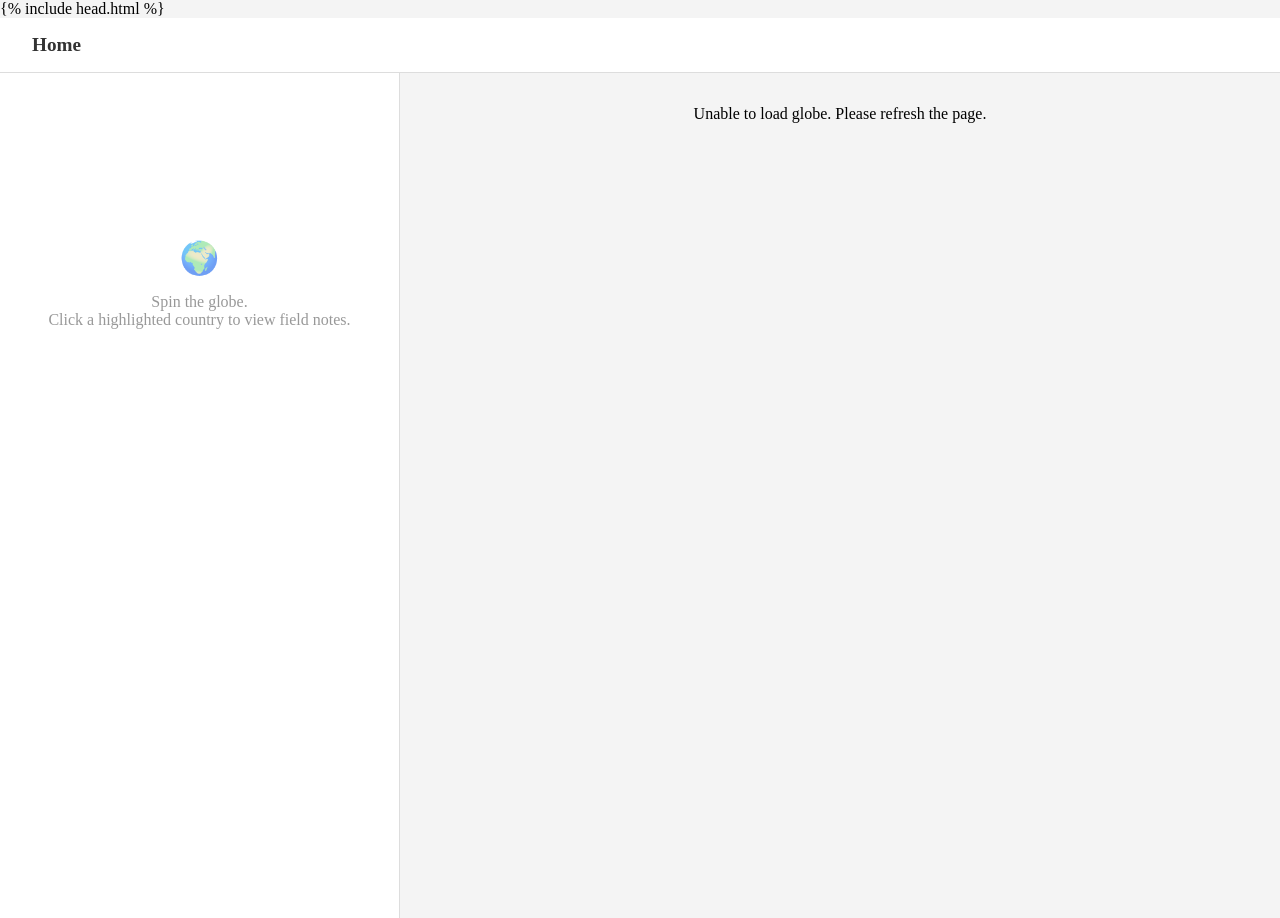
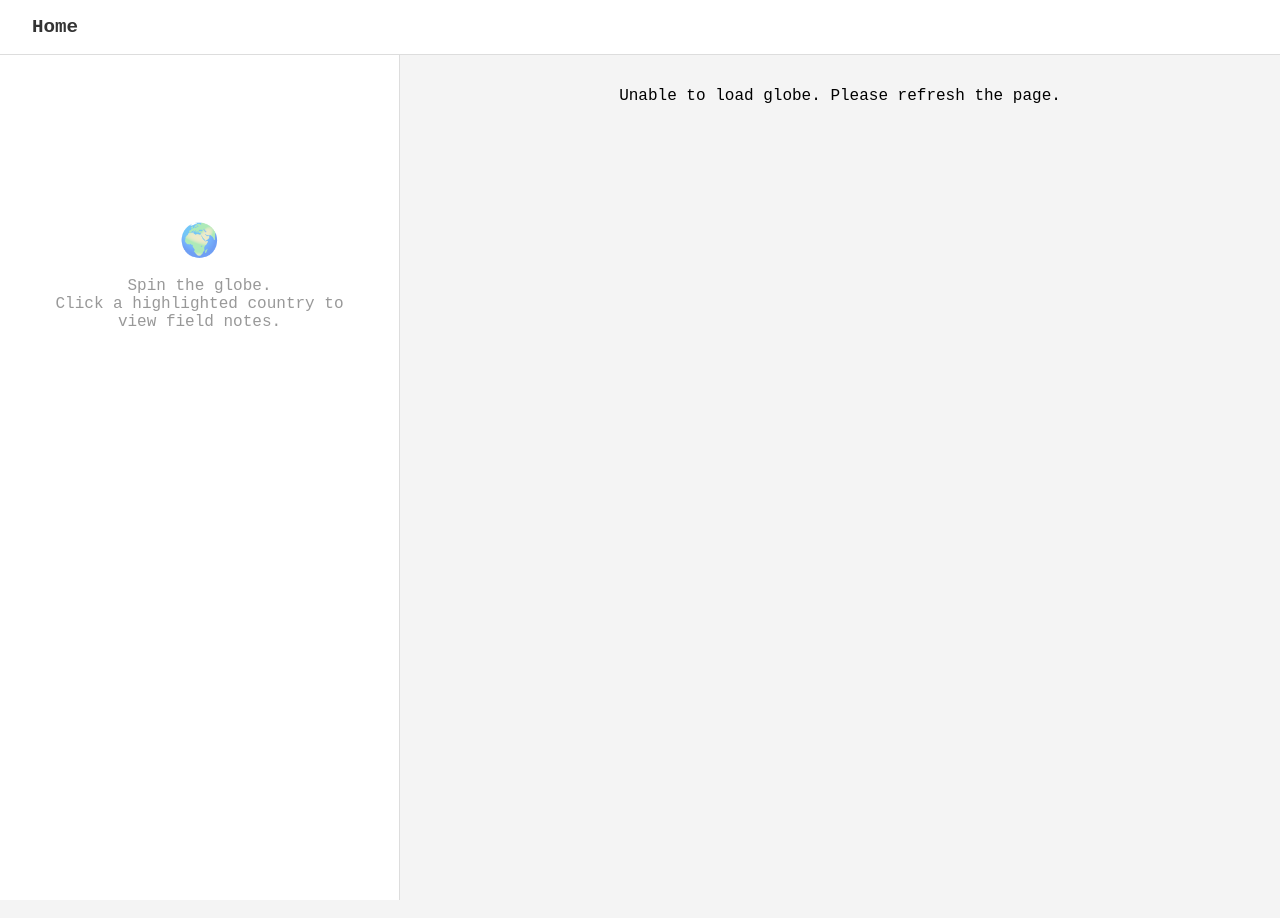
Before and after one commit to MurtoHilali/murtohilali.github.io, a Jekyll site: the page travels.html, which Jekyll copies as it is, in a window 1280 px wide. Built offline with Jekyll 4.4.1, drawn with Linux system fonts in a browser that asks for light colours; some of the changed lines change nothing that is shown.

Commit message:
Trying to fix font error

```diff
--- a/travels.html
+++ b/travels.html
@@ -1,4 +1,4 @@
-{% include head.html %}
+
 <head>
     <meta charset="UTF-8">
     <meta name="viewport" content="width=device-width, initial-scale=1.0">
@@ -10,8 +10,9 @@
             padding: 0;
             box-sizing: border-box;
         }
-
+        @import url('https://fonts.googleapis.com/css2?family=Inconsolata:wght@200..900&family=Instrument+Serif:ital@0;1&display=swap');
         body {
+            font-family: 'Inconsolata', monospace;
             overflow: hidden;
             background: #f4f4f4;
         }
@@ -139,6 +140,7 @@
         }
 
         .country-header h1 {
+            font-family: 'Instrument Serif', serif;
             font-size: 2.5rem;
             margin-bottom: 0.5rem;
         }
@@ -337,6 +339,45 @@
                         "icon": "fa-camera"
                     }
                 ]
+            },
+            {
+                "id": "USA",
+                "country": "United States",
+                "color": "#55aaff",
+                "posts": [
+                    {
+                        "title": "New York City Marathon",
+                        "type": "TikTok",
+                        "url": "#",
+                        "icon": "fa-music"
+                    }
+                ]
+            },
+            {
+                "id": "CAN",
+                "country": "Canada",
+                "color": "#55ffaa",
+                "posts": [
+                    {
+                        "title": "Rocky Mountains Road Trip",
+                        "type": "YouTube",
+                        "url": "#",
+                        "icon": "fa-video"
+                    }
+                ]
+            },
+            {
+                "id": "BRA",
+                "country": "Brazil",
+                "color": "#ffaa55",
+                "posts": [
+                    {
+                        "title": "Rio Carnival Experience",
+                        "type": "Blog",
+                        "url": "#",
+                        "icon": "fa-globe"
+                    }
+                ]
             }
         ];
 
```
